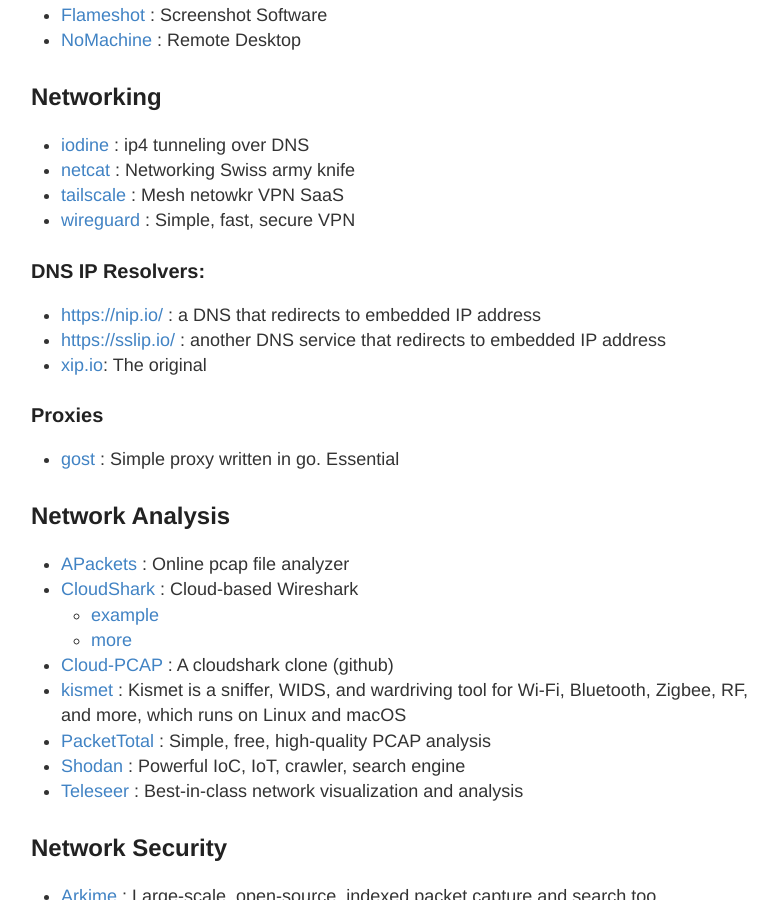
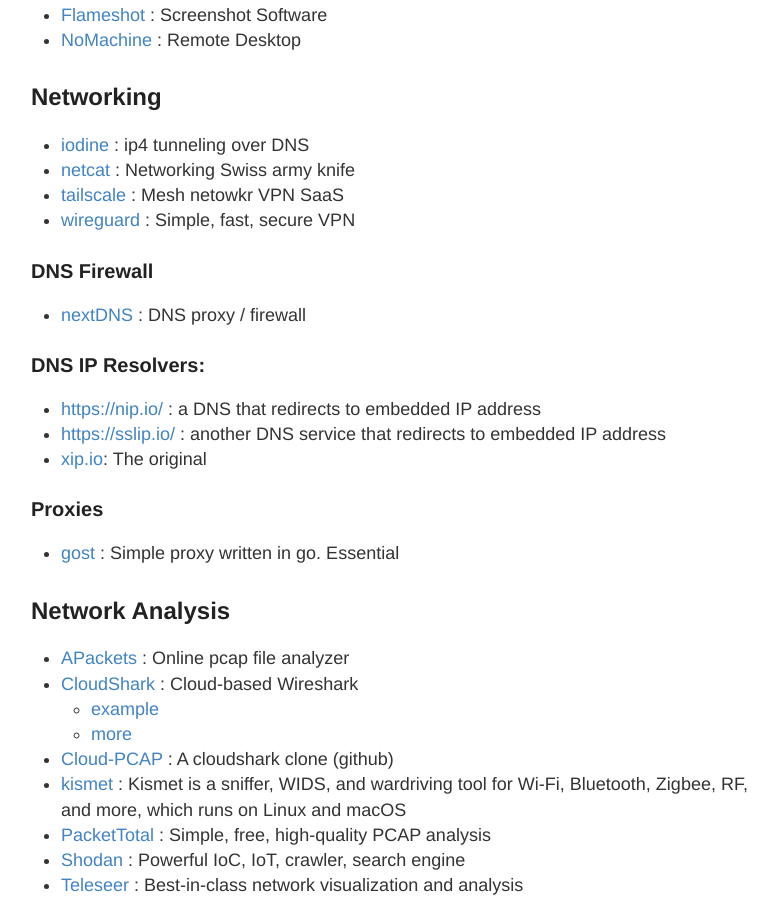
Before and after one commit to stevehenderson/stevehenderson.github.io, a Jekyll site: the page built from tools.md, in a window 1280 px wide and 900 px high, scrolled down 2593 px. Shown: the whole window, without its empty margins (249-1027 px from the left). Built offline with Jekyll 4.4.1, drawn with Linux system fonts in a browser that asks for light colours.

Commit message:
Update tools.md

```diff
--- a/tools.md
+++ b/tools.md
@@ -85,6 +85,9 @@
    * [tailscale](https://tailscale.com/) : Mesh netowkr VPN SaaS
    * [wireguard](https://www.wireguard.com/) : Simple, fast, secure VPN
 
+### DNS Firewall
+   * [nextDNS](https://nextdns.io/) : DNS proxy / firewall
+
 ### DNS IP Resolvers:
    * [https://nip.io/](https://nip.io/) :  a DNS that redirects to embedded IP address
    * [https://sslip.io/](https://sslip.io/) : another DNS service that redirects to embedded IP address
```
